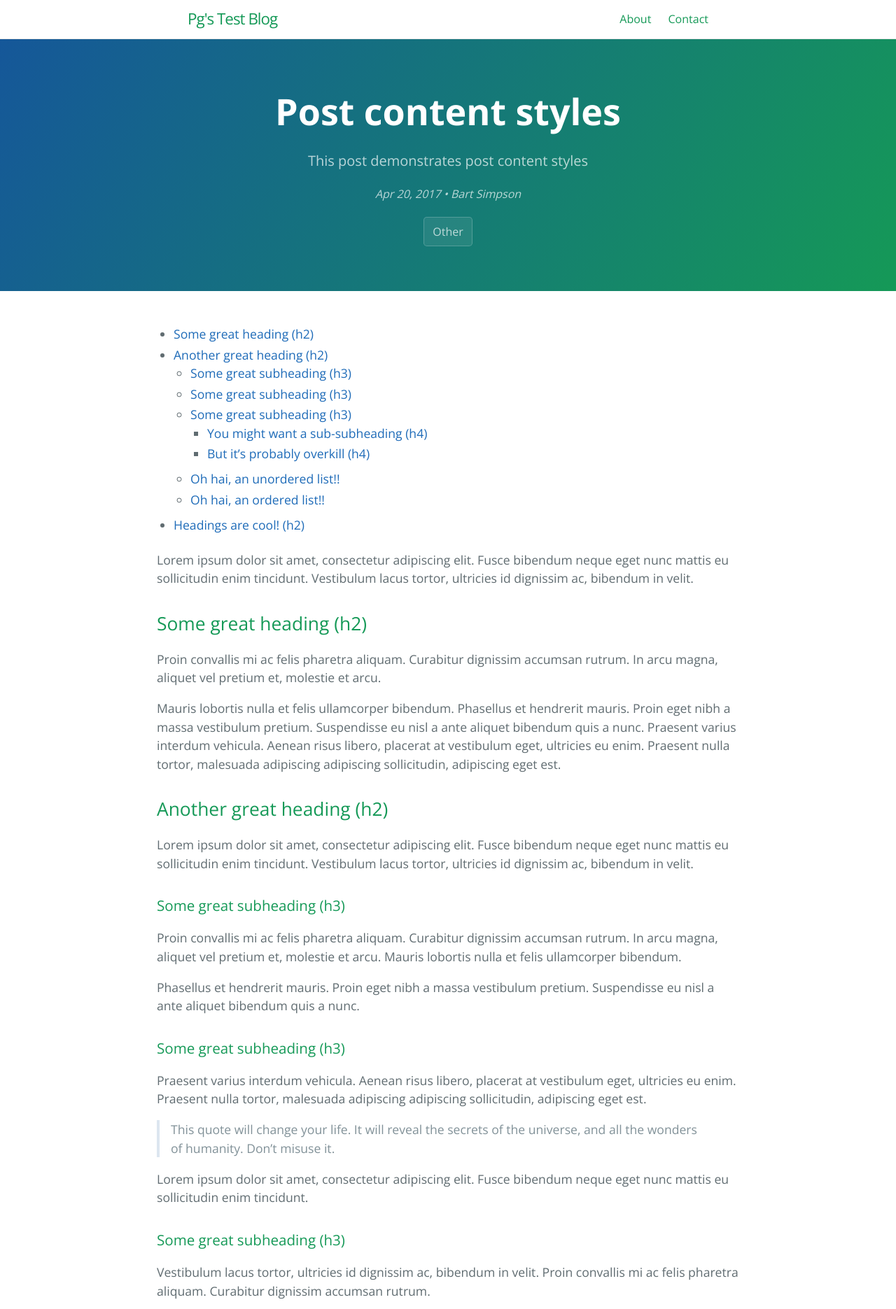
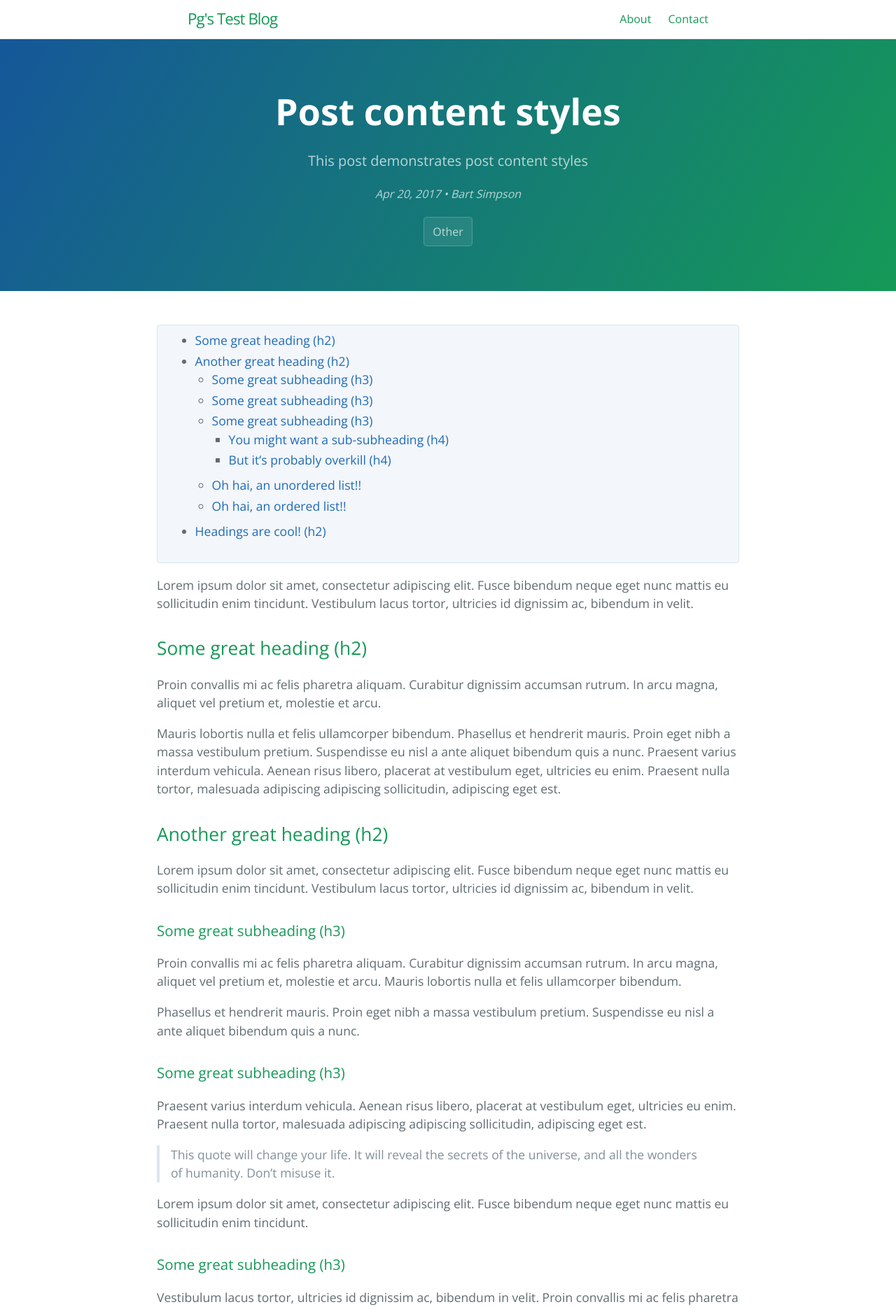
Before and after one commit to PgBiel/blog-test, a Jekyll site: the page built from _posts/2017-04-20-post-content-styles.md, in a window 1280 px wide. Shown: the top 1871 px of the page at 70% size. Built offline with Jekyll 4.4.1, drawn with Linux system fonts in a browser that asks for light colours; the table of contents is made by our own code.

Commit message:
sass,layout: style toc

```diff
--- a/_config.yml
+++ b/_config.yml
@@ -90,6 +90,10 @@ jekyll-archives:
     tag: '/tag/:name/'
     category: '/category/:name/'
 
+toc:
+  list_id: ''
+  list_class: post-toc-list
+
 defaults:
   - scope:
       path: ""
--- a/_layouts/post.html
+++ b/_layouts/post.html
@@ -16,7 +16,12 @@ layout: default
   </header> -->
 
   <div itemprop="articleBody">
-    {{ content | toc }}
+    {% if page.toc %}
+    <div class="post-toc">
+      {% toc %}
+    </div>
+    {% endif %}
+    {{ content }}
   </div>
 
   {% if page.tags %}
--- a/_sass/pg-custom.scss
+++ b/_sass/pg-custom.scss
@@ -62,3 +62,11 @@
     padding: 0.69rem;
   }
 }
+
+.post-toc {
+  background-color: $toc-bg-color;
+  margin: 0.1rem 0rem;
+  padding: 0.5rem 1.85rem;
+  border: 0.1rem solid $toc-border-color;
+  border-radius: 0.25rem;
+}
--- a/_sass/variables.scss
+++ b/_sass/variables.scss
@@ -17,7 +17,11 @@ $blockquote-text-color: #819198 !default;
 $code-bg-color: #f3f6fa !default;
 $code-text-color: #567482 !default;
 
+// TOC
+$toc-bg-color: #f3f6fa !default;
+
 // Borders
 $border-color: #dce6f0 !default;
 $table-border-color: #e9ebec !default;
+$toc-border-color: #dce6f0 !default;
 $hr-border-color: #eff0f1 !default;
```
